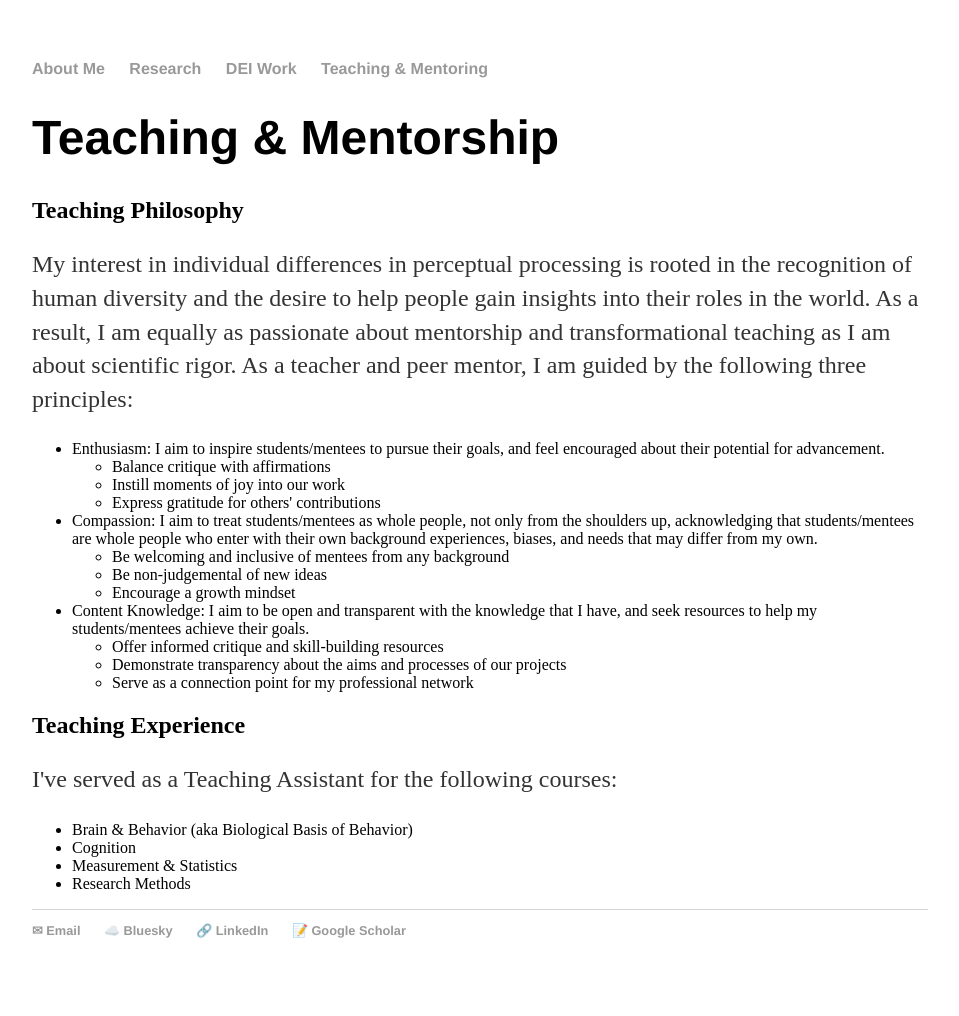
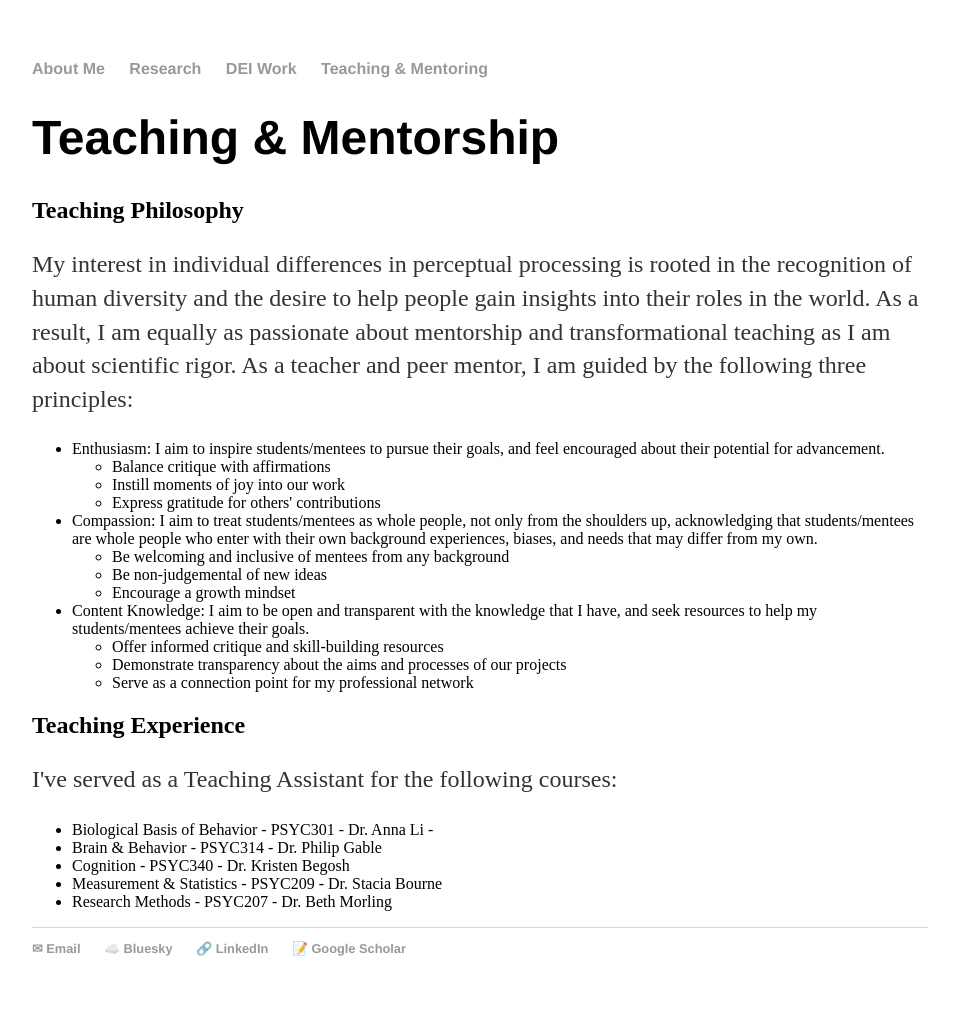
Before and after one commit to cdfine/cdfine.github.io, a Jekyll site: the page built from teaching.html, in a window 1280 px wide. Shown: the whole page, without its empty margins (160-1119 px from the left). Built offline with Jekyll 4.4.1, drawn with Linux system fonts in a browser that asks for light colours.

Commit message:
Update teaching.html
added professors i taught for

```diff
--- a/teaching.html
+++ b/teaching.html
@@ -30,9 +30,10 @@ title: Carli Fine | Teaching & Mentorship Philosophy
 	<p>I've served as a Teaching Assistant for the following courses:</p>
 
 	<ul>
-		<li>Brain & Behavior (aka Biological Basis of Behavior)</li>
-		<li>Cognition</li>
-		<li>Measurement & Statistics</li>
-		<li>Research Methods</li>
+		<li>Biological Basis of Behavior - PSYC301 - Dr. Anna Li - </li>
+		<li>Brain & Behavior - PSYC314 - Dr. Philip Gable</li>
+		<li>Cognition - PSYC340 - Dr. Kristen Begosh</li>
+		<li>Measurement & Statistics - PSYC209 - Dr. Stacia Bourne</li>
+		<li>Research Methods - PSYC207 - Dr. Beth Morling</li>
 	</ul>
 </div><!-- /.blurb -->
```
